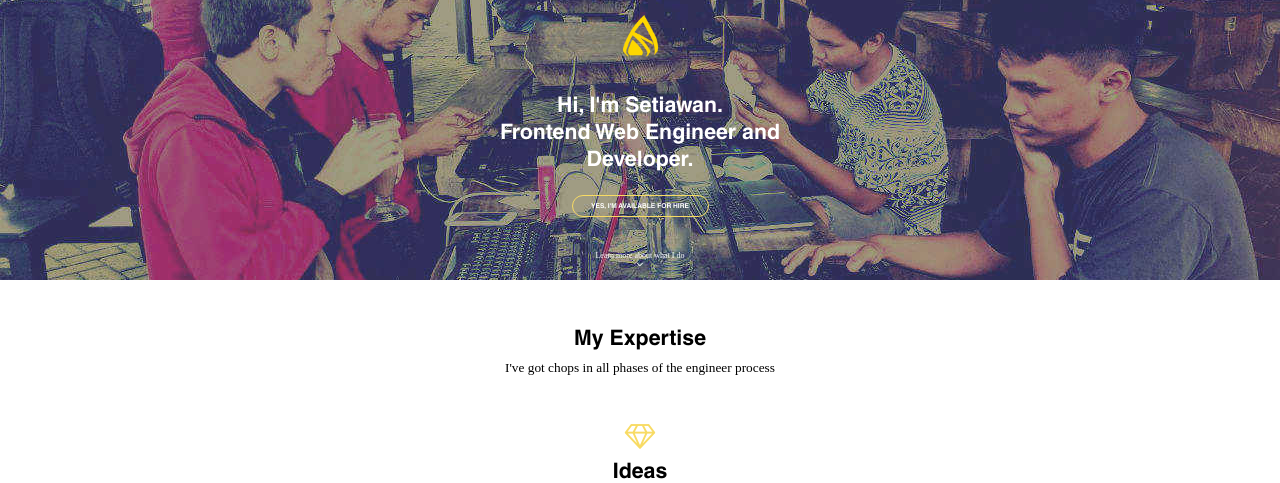
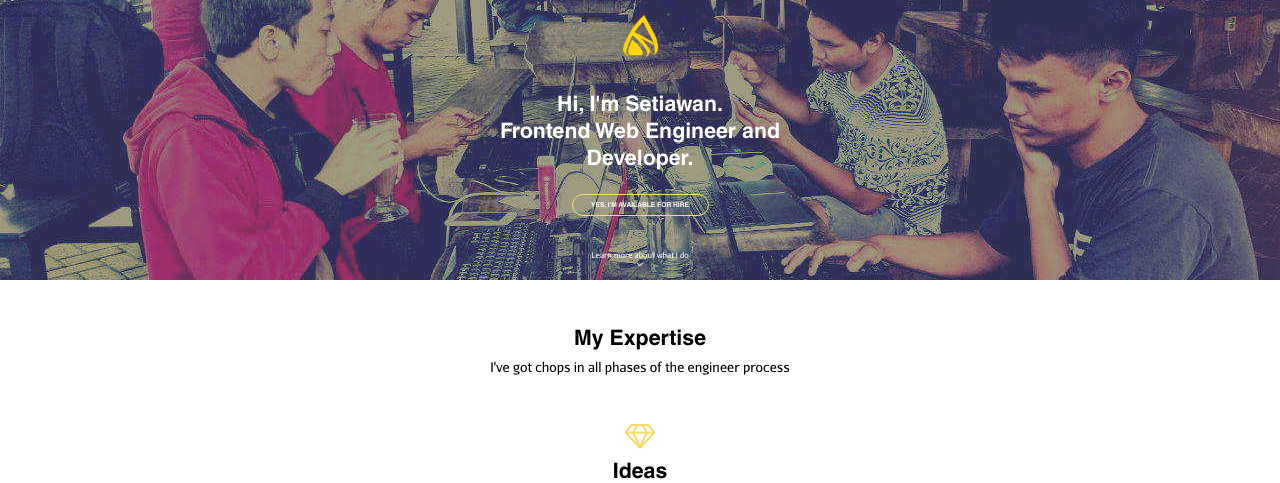
Before and after one commit to consciousnessdev/consciousnessdev.github.io, a PHP site: page / in a window 1280 px wide. Shown: the top 483 px of the page. Run offline with PHP 8.4, Linux system fonts and the light colour scheme.

Commit message:
Fonts Trouble Tes 1

```diff
--- a/assets/css/style.css
+++ b/assets/css/style.css
@@ -26,7 +26,7 @@
 
 /* Block Part */
 
-* {
+body {
   font-family: aurulentSans;
 }
 
```
